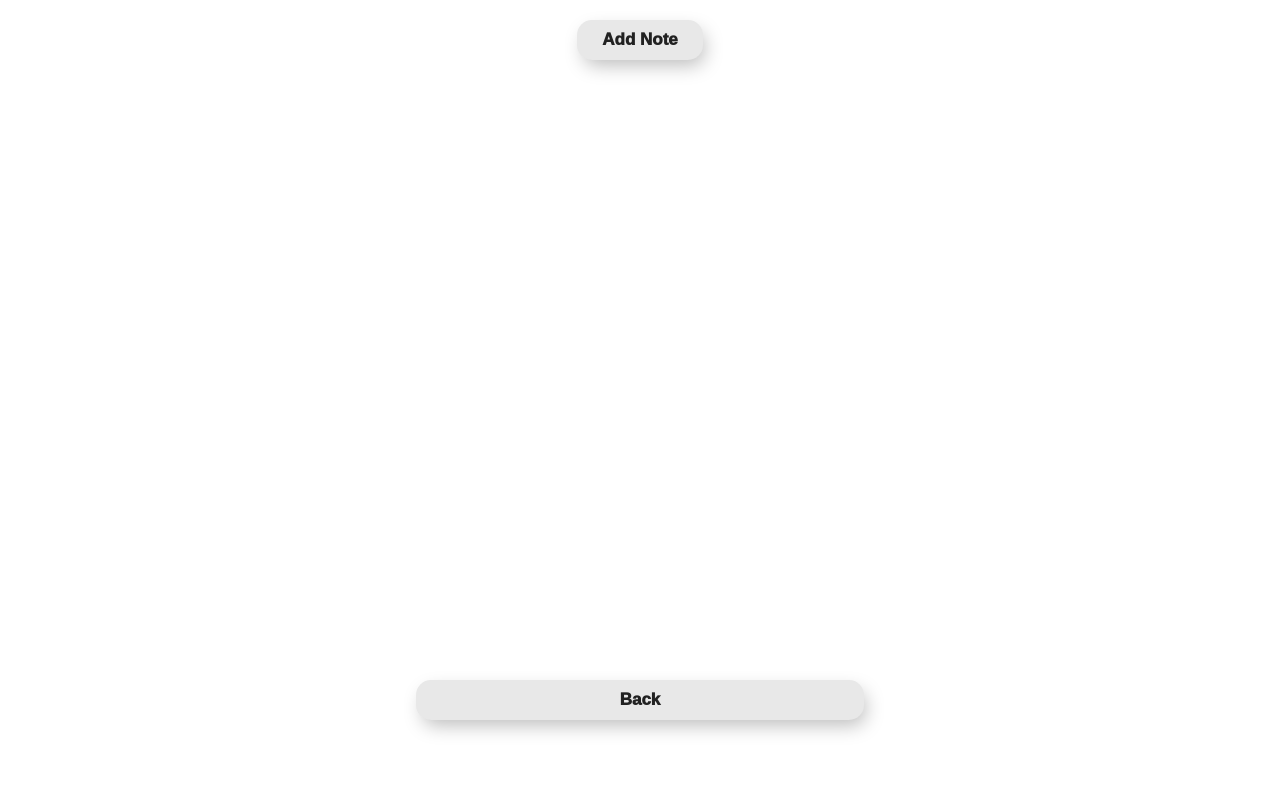
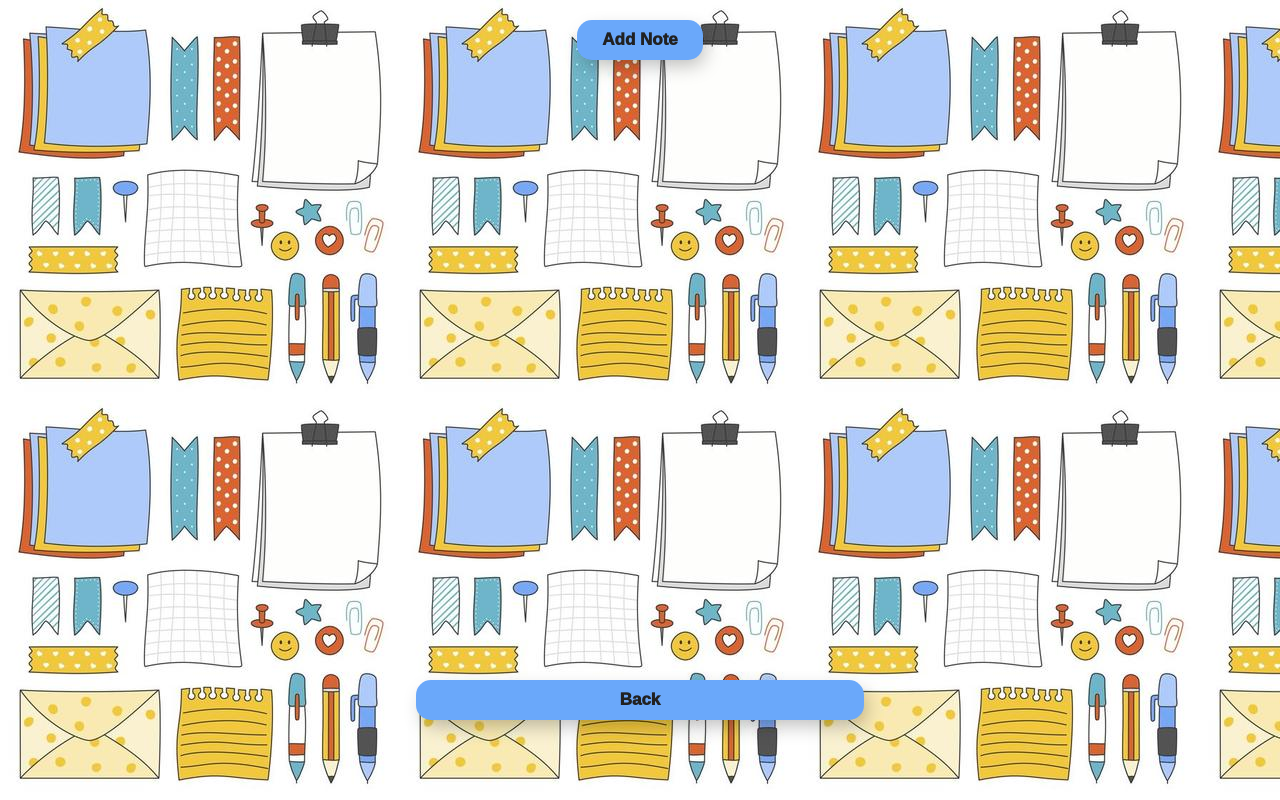
Before and after one commit to MohammadHarakeh/multi-app, a React (Create React App) app: page /Notes in a window 1280 px wide. Built offline with nearby package versions, Linux system fonts and the light colour scheme.

Commit message:
added background image and color

```diff
--- a/src/Pages/componenets/Notes/notes.css
+++ b/src/Pages/componenets/Notes/notes.css
@@ -3,6 +3,12 @@
   flex-direction: column;
   align-items: center;
   padding: 20px;
+  height: 100vh;
+  background-image: url("../../../Assets/notes.jpg");
+}
+
+.notes-wrapper button {
+  background-color: rgb(106, 168, 250);
 }
 
 .note {
@@ -14,7 +20,6 @@
   height: 30vh;
   position: absolute;
   padding: 10px;
-  background-color: yellow;
   border: 1px solid black;
   cursor: move;
 }
```
